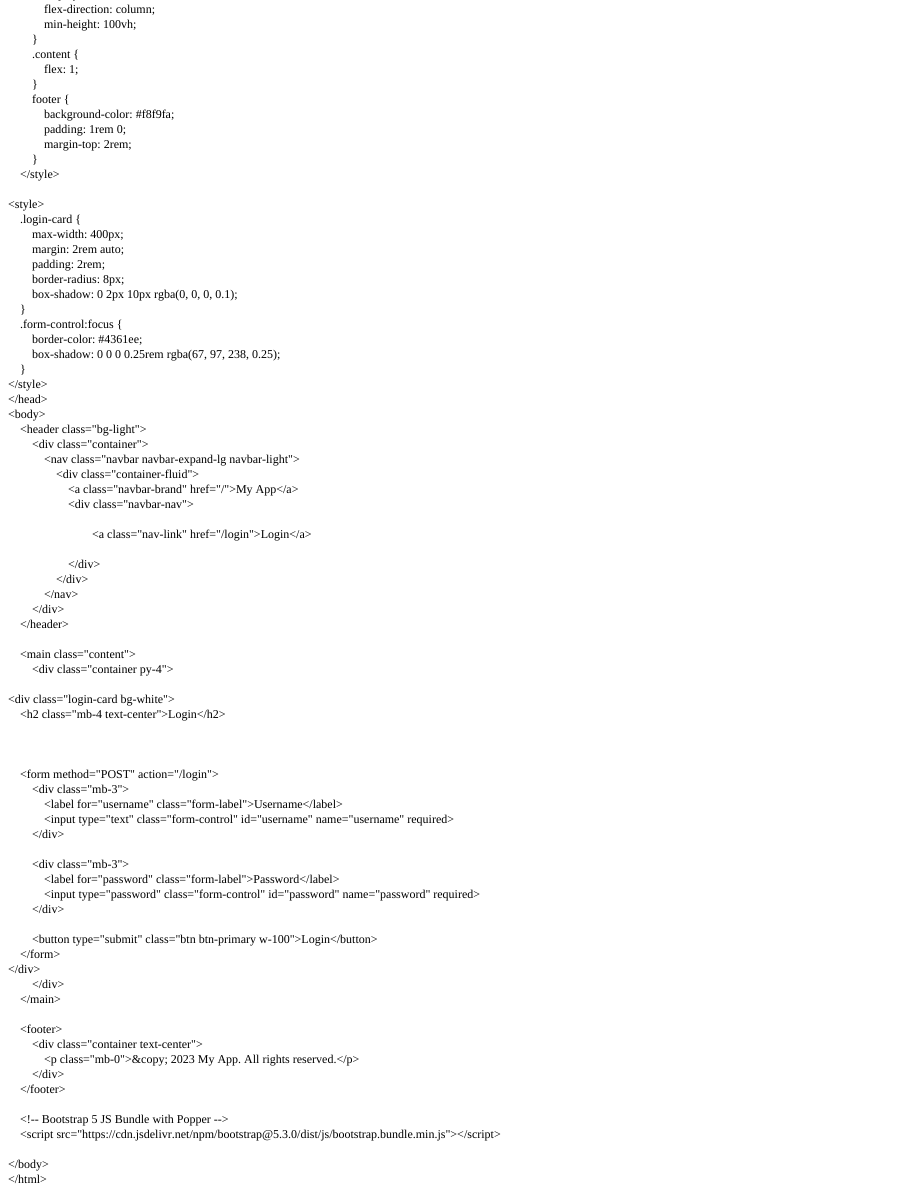
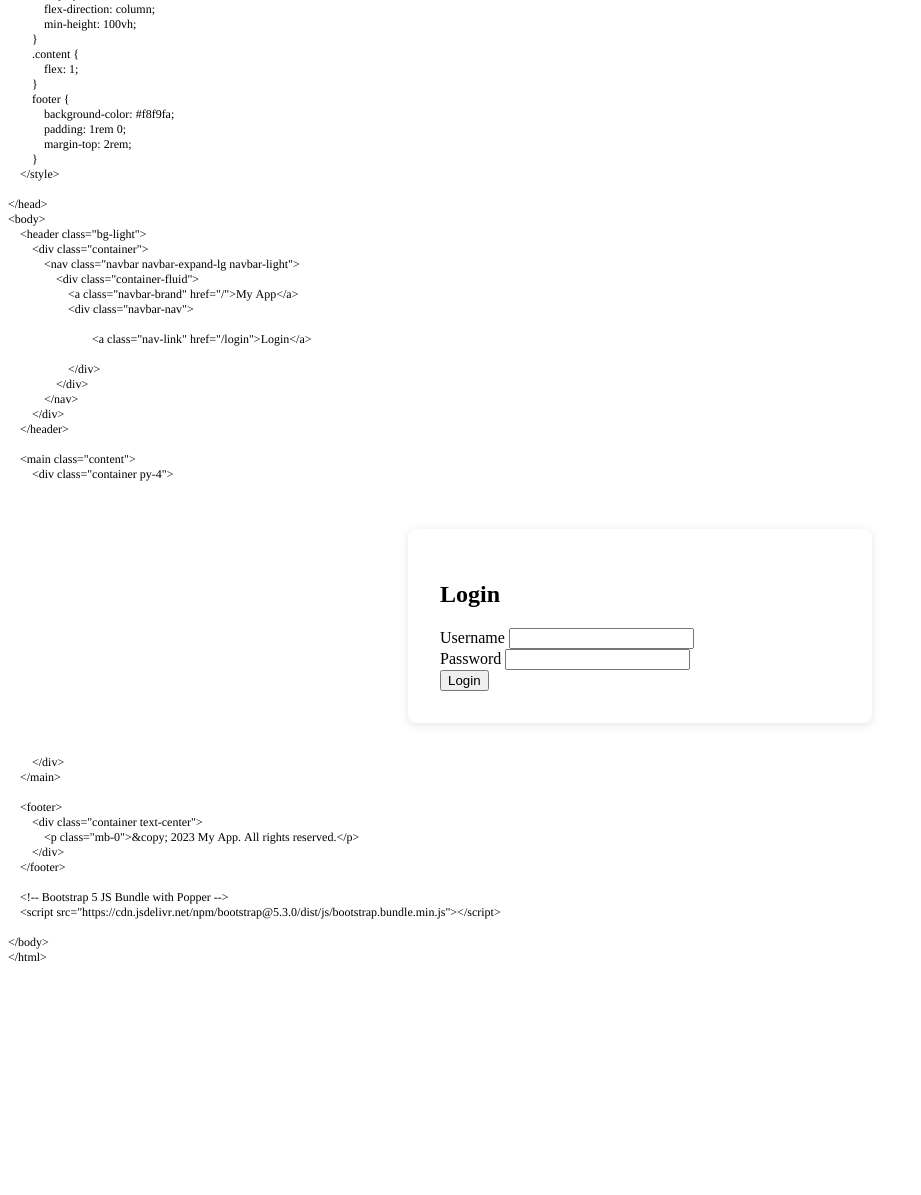
Before and after one commit to MatthewDustin/MemoryMap, a Flask app: template templates/login.html in a window 1280 px wide. Shown: the part 171-1366 px from the top of the page, without its empty margins (0-921 px from the left). After the commit the page ends 1133 px from the top, so only its background shows below. Run offline with Flask 3, Linux system fonts and the light colour scheme; the template is opened without the code that fills it, so the values that code supplies are empty.

Commit message:
Update login.html

```diff
--- a/templates/login.html
+++ b/templates/login.html
@@ -1,62 +1,45 @@
-<!DOCTYPE html PUBLIC "-//W3C//DTD HTML 4.01//EN" "http://www.w3.org/TR/html4/strict.dtd">
-<html>
-<head>
-  <meta http-equiv="Content-Type" content="text/html; charset=utf-8">
-  <meta http-equiv="Content-Style-Type" content="text/css">
-  <title></title>
-  <meta name="Generator" content="Cocoa HTML Writer">
-  <meta name="CocoaVersion" content="2487.7">
-  <style type="text/css">
-    p.p1 {margin: 0.0px 0.0px 0.0px 0.0px; font: 12.0px Helvetica; -webkit-text-stroke: #000000}
-    p.p2 {margin: 0.0px 0.0px 0.0px 0.0px; font: 12.0px Helvetica; -webkit-text-stroke: #000000; min-height: 14.0px}
-    span.s1 {font-kerning: none}
-  </style>
-</head>
-<body>
-<p class="p1"><span class="s1">{% extends "base.html" %}</span></p>
-<p class="p2"><span class="s1"></span><br></p>
-<p class="p1"><span class="s1">{% block title %}Login{% endblock %}</span></p>
-<p class="p2"><span class="s1"></span><br></p>
-<p class="p1"><span class="s1">{% block extra_css %}</span></p>
-<p class="p1"><span class="s1">&lt;style&gt;</span></p>
-<p class="p1"><span class="s1"><span class="Apple-converted-space">    </span>.login-card {</span></p>
-<p class="p1"><span class="s1"><span class="Apple-converted-space">        </span>max-width: 400px;</span></p>
-<p class="p1"><span class="s1"><span class="Apple-converted-space">        </span>margin: 2rem auto;</span></p>
-<p class="p1"><span class="s1"><span class="Apple-converted-space">        </span>padding: 2rem;</span></p>
-<p class="p1"><span class="s1"><span class="Apple-converted-space">        </span>border-radius: 8px;</span></p>
-<p class="p1"><span class="s1"><span class="Apple-converted-space">        </span>box-shadow: 0 2px 10px rgba(0, 0, 0, 0.1);</span></p>
-<p class="p1"><span class="s1"><span class="Apple-converted-space">    </span>}</span></p>
-<p class="p1"><span class="s1"><span class="Apple-converted-space">    </span>.form-control:focus {</span></p>
-<p class="p1"><span class="s1"><span class="Apple-converted-space">        </span>border-color: #4361ee;</span></p>
-<p class="p1"><span class="s1"><span class="Apple-converted-space">        </span>box-shadow: 0 0 0 0.25rem rgba(67, 97, 238, 0.25);</span></p>
-<p class="p1"><span class="s1"><span class="Apple-converted-space">    </span>}</span></p>
-<p class="p1"><span class="s1">&lt;/style&gt;</span></p>
-<p class="p1"><span class="s1">{% endblock %}</span></p>
-<p class="p2"><span class="s1"></span><br></p>
-<p class="p1"><span class="s1">{% block content %}</span></p>
-<p class="p1"><span class="s1">&lt;div class="login-card bg-white"&gt;</span></p>
-<p class="p1"><span class="s1"><span class="Apple-converted-space">    </span>&lt;h2 class="mb-4 text-center"&gt;Login&lt;/h2&gt;</span></p>
-<p class="p2"><span class="s1"><span class="Apple-converted-space">    </span></span></p>
-<p class="p1"><span class="s1"><span class="Apple-converted-space">    </span>{% if error_message %}</span></p>
-<p class="p1"><span class="s1"><span class="Apple-converted-space">    </span>&lt;div class="alert alert-danger" role="alert"&gt;</span></p>
-<p class="p1"><span class="s1"><span class="Apple-converted-space">        </span>{{ error_message }}</span></p>
-<p class="p1"><span class="s1"><span class="Apple-converted-space">    </span>&lt;/div&gt;</span></p>
-<p class="p1"><span class="s1"><span class="Apple-converted-space">    </span>{% endif %}</span></p>
-<p class="p2"><span class="s1"><span class="Apple-converted-space">    </span></span></p>
-<p class="p1"><span class="s1"><span class="Apple-converted-space">    </span>&lt;form method="POST" action="{{ url_for('login') }}"&gt;</span></p>
-<p class="p1"><span class="s1"><span class="Apple-converted-space">        </span>&lt;div class="mb-3"&gt;</span></p>
-<p class="p1"><span class="s1"><span class="Apple-converted-space">            </span>&lt;label for="username" class="form-label"&gt;Username&lt;/label&gt;</span></p>
-<p class="p1"><span class="s1"><span class="Apple-converted-space">            </span>&lt;input type="text" class="form-control" id="username" name="username" required&gt;</span></p>
-<p class="p1"><span class="s1"><span class="Apple-converted-space">        </span>&lt;/div&gt;</span></p>
-<p class="p2"><span class="s1"><span class="Apple-converted-space">        </span></span></p>
-<p class="p1"><span class="s1"><span class="Apple-converted-space">        </span>&lt;div class="mb-3"&gt;</span></p>
-<p class="p1"><span class="s1"><span class="Apple-converted-space">            </span>&lt;label for="password" class="form-label"&gt;Password&lt;/label&gt;</span></p>
-<p class="p1"><span class="s1"><span class="Apple-converted-space">            </span>&lt;input type="password" class="form-control" id="password" name="password" required&gt;</span></p>
-<p class="p1"><span class="s1"><span class="Apple-converted-space">        </span>&lt;/div&gt;</span></p>
-<p class="p2"><span class="s1"><span class="Apple-converted-space">        </span></span></p>
-<p class="p1"><span class="s1"><span class="Apple-converted-space">        </span>&lt;button type="submit" class="btn btn-primary w-100"&gt;Login&lt;/button&gt;</span></p>
-<p class="p1"><span class="s1"><span class="Apple-converted-space">    </span>&lt;/form&gt;</span></p>
-<p class="p1"><span class="s1">&lt;/div&gt;</span></p>
-<p class="p1"><span class="s1">{% endblock %}</span></p>
-</body>
-</html>
+{% extends "base.html" %}
+
+{% block title %}Login{% endblock %}
+
+{% block extra_css %}
+<style>
+    .login-card {
+        max-width: 400px;
+        margin: 2rem auto;
+        padding: 2rem;
+        border-radius: 8px;
+        box-shadow: 0 2px 10px rgba(0, 0, 0, 0.1);
+    }
+    .form-control:focus {
+        border-color: #4361ee;
+        box-shadow: 0 0 0 0.25rem rgba(67, 97, 238, 0.25);
+    }
+</style>
+{% endblock %}
+
+{% block content %}
+<div class="login-card bg-white">
+    <h2 class="mb-4 text-center">Login</h2>
+
+    {% if error_message %}
+    <div class="alert alert-danger" role="alert">
+        {{ error_message }}
+    </div>
+    {% endif %}
+
+    <form method="POST" action="{{ url_for('login') }}">
+        <div class="mb-3">
+            <label for="username" class="form-label">Username</label>
+            <input type="text" class="form-control" id="username" name="username" required>
+        </div>
+
+        <div class="mb-3">
+            <label for="password" class="form-label">Password</label>
+            <input type="password" class="form-control" id="password" name="password" required>
+        </div>
+
+        <button type="submit" class="btn btn-primary w-100">Login</button>
+    </form>
+</div>
+{% endblock %}
```
